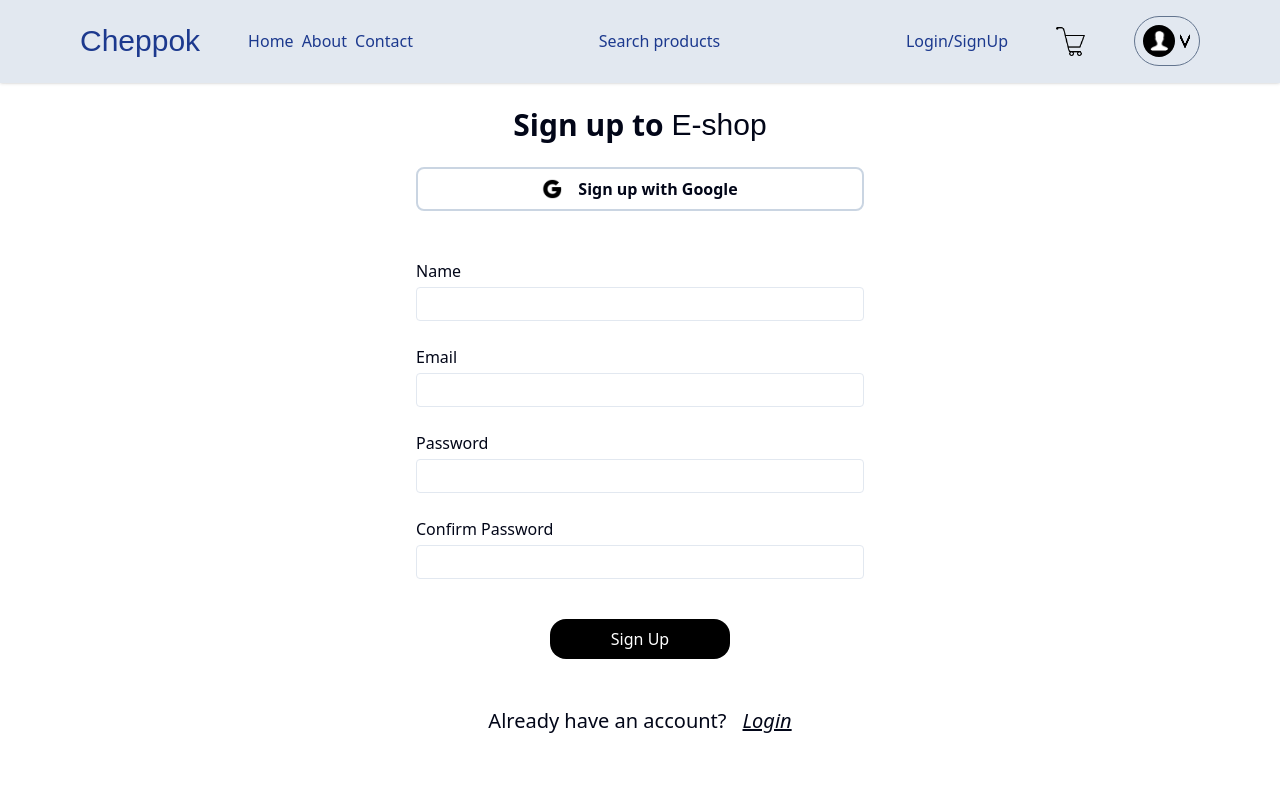
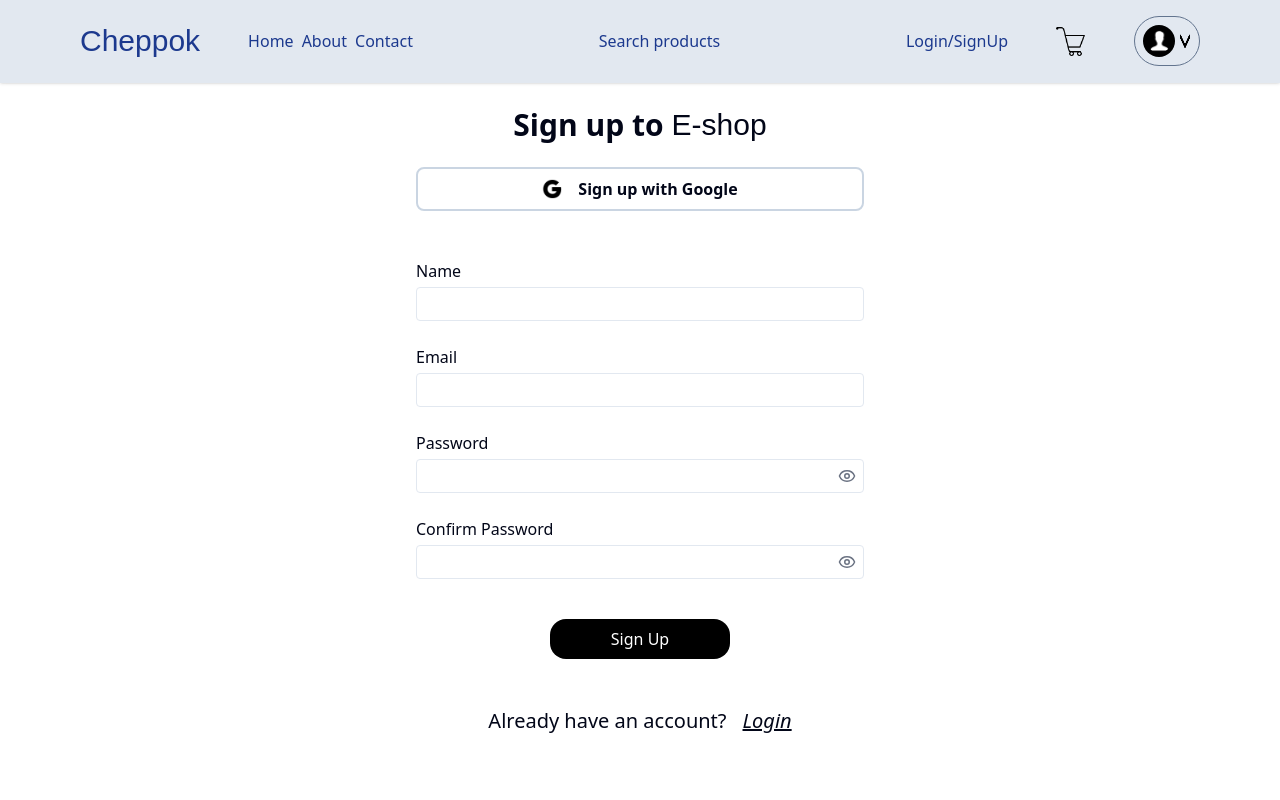
Before and after one commit to cheppok/E-shop, a Next.js app: page /register in a window 1280 px wide. Shown: the top 800 px of the page. Built offline with nearby package versions, Linux system fonts and the light colour scheme; no server answers; the database is empty; a web font is replaced by a local one.

Commit message:
authOption edited

```diff
--- a/app/components/input/input.tsx
+++ b/app/components/input/input.tsx
@@ -1,54 +1,3 @@
-// "use client";
-
-// import React from "react";
-// import {
-//   FieldErrors,
-//   FieldValues,
-//   UseFormRegister,
-// } from "react-hook-form";
-
-// type InputProps = {
-//   id: string;
-//   label: string;
-//   type?: string;
-//   disabled?: boolean;
-//   required?: boolean | string; // 👈 allow custom error message
-//   errors?: FieldErrors<FieldValues>;
-//   register: UseFormRegister<FieldValues>; // ✅ clean typing
-// };
-
-// export const Input: React.FC<InputProps> = ({
-//   id,
-//   label,
-//   type = "text",
-//   disabled,
-//   required,
-//   errors,
-//   register,
-// }) => {
-//   return (
-//     <div className="flex flex-col gap-1 w-full">
-//       <label htmlFor={id} className="text-sm font-medium">
-//         {label}
-//       </label>
-//       <input
-//         id={id}
-//         type={type}
-//         {...register(id, { required })}
-//         disabled={disabled}
-//         className="border rounded px-2 py-1 focus:outline-none focus:ring-2 focus:ring-black disabled:opacity-50"
-//       />
-//       {errors?.[id] && (
-//         <span className="text-red-500 text-sm">
-//           {typeof required === "string"
-//             ? required
-//             : "This field is required"}
-//         </span>
-//       )}
-//     </div>
-//   );
-// };
-
 "use client";
 
 import * as React from "react";
@@ -60,9 +9,10 @@ import {
 	Path,
 } from "react-hook-form";
 import { cn } from "@/lib/utils";
+import { Eye, EyeOff } from "lucide-react";
 
 type InputProps<T extends FieldValues> = {
-	id: Path<T>; // ✅ Use Path<T> instead of keyof T
+	id: Path<T>;
 	label: string;
 	type?: string;
 	disabled?: boolean;
@@ -80,19 +30,33 @@ export function Input<T extends FieldValues>({
 	validation,
 	errors,
 }: InputProps<T>) {
+	const [show, setShow] = React.useState(false);
+	const isPassword = type === "password";
+
 	return (
 		<div className="flex flex-col gap-1 w-full">
 			<label htmlFor={id}>{label}</label>
+			<div className="relative">
 				<input
 					id={id}
-				type={type}
+					type={isPassword && show ? "text" : type}
 					{...register(id, validation)}
 					disabled={disabled}
 					className={cn(
-					"border rounded px-2 py-1",
+						"border rounded px-2 py-1 w-full pr-10", // add padding for icon
 						errors?.[id] && "border-red-500"
 					)}
 				/>
+				{isPassword && (
+					<button
+						type="button"
+						onClick={() => setShow(!show)}
+						className="absolute inset-y-0 right-2 flex items-center text-gray-500"
+					>
+						{show ? <EyeOff size={18} /> : <Eye size={18} />}
+					</button>
+				)}
+			</div>
 			{errors?.[id] && (
 				<span className="text-red-500 text-sm">
 					{errors[id]?.message?.toString() ||
--- a/app/register/registerForm.tsx
+++ b/app/register/registerForm.tsx
@@ -1,139 +1,3 @@
-// "use client";
-
-// import React, { useState } from "react";
-// import Input from "../components/input/input";
-// import { useForm, FieldValues, SubmitHandler } from "react-hook-form";
-// import Link from "next/link";
-// import Image from "next/image";
-// import { signIn } from "next-auth/react";
-// import { useRouter } from "next/navigation";
-
-// const RegisterForm = () => {
-// 	const router = useRouter();
-// 	const [isLoading, setIsLoading] = useState(false);
-
-// 	const {
-// 		register,
-// 		handleSubmit,
-// 		formState: { errors },
-// 	} = useForm<FieldValues>({
-// 		defaultValues: {
-// 			name: "",
-// 			email: "",
-// 			password: "",
-// 			confirmPassword: "",
-// 		},
-// 	});
-
-// 	const onSubmit: SubmitHandler<FieldValues> = async (data) => {
-// 		setIsLoading(true);
-
-// 		// Optional: Confirm password match
-// 		if (data.password !== data.confirmPassword) {
-// 			alert("Passwords do not match.");
-// 			setIsLoading(false);
-// 			return;
-// 		}
-
-// 		try {
-// 			const response = await fetch("/api/register", {
-// 				method: "POST",
-// 				headers: {
-// 					"Content-Type": "application/json",
-// 				},
-// 				body: JSON.stringify(data),
-// 			});
-
-// 			if (!response.ok) {
-// 				throw new Error("Failed to register user");
-// 			}
-
-// 			const result = await response.json();
-// 			console.log("User created:", result);
-
-// 			// ✅ Redirect to login page
-// 			router.push("/sign-in");
-// 		} catch (error) {
-// 			console.error("Registration error:", error);
-// 		} finally {
-// 			setIsLoading(false);
-// 		}
-// 	};
-// 	return (
-// 		<>
-// 			<button
-// 				onClick={() => {
-// 					signIn("google");
-// 				}}
-// 				className="self-center-safe w-2/4   font-bold border-2 border-slate-300 rounded-md mb-6 cursor-pointer "
-// 			>
-// 				<div className="flex justify-center gap-4 pt-3 pb-2 ">
-// 					<Image src={"/google2.png"} height={20} width={20} alt="" />
-// 					<p>Sign up with google</p>
-// 				</div>
-// 			</button>
-// 			<div className="w-2/4 self-center-safe mb-6">
-// 				<Input
-// 					id="name"
-// 					label="name"
-// 					disabled={isLoading}
-// 					errors={errors}
-// 					register={register}
-// 					required
-// 				/>
-// 			</div>
-// 			<div className="w-2/4 self-center-safe mb-6 ">
-// 				<Input
-// 					id="email"
-// 					type="email"
-// 					label="email"
-// 					disabled={isLoading}
-// 					errors={errors}
-// 					register={register}
-// 					required
-// 				/>
-// 			</div>
-// 			<div className="w-2/4 self-center-safe mb-6 ">
-// 				<Input
-// 					id="password"
-// 					label="password"
-// 					disabled={isLoading}
-// 					errors={errors}
-// 					register={register}
-// 					required
-// 					type="password"
-// 				/>
-// 			</div>
-// 			<div className="w-2/4 self-center-safe mb-6">
-// 				<Input
-// 					id="confirmPassword"
-// 					label="confirm password"
-// 					disabled={isLoading}
-// 					errors={errors}
-// 					register={register}
-// 					required
-// 					type="password"
-// 				/>
-// 			</div>
-// 			<button
-// 				type="submit"
-// 				onClick={handleSubmit(onSubmit)}
-// 				className="bg-black text-white rounded-2xl p-2 w-2/12 self-center-safe mt-12"
-// 			>
-// 				{isLoading ? "loading" : "Sign Up"}
-// 			</button>
-// 			<div className="flex gap-4 justify-center text-xl mt-12">
-// 				<p>Already have an account?</p>
-// 				<Link href={"/sign-in"} className="underline italic">
-// 					Login
-// 				</Link>
-// 			</div>
-// 		</>
-// 	);
-// };
-
-// export default RegisterForm;
-
 "use client";
 
 import React, { useState } from "react";
@@ -240,12 +104,19 @@ const RegisterForm = () => {
 			/>
 
 			{/* Password */}
+			{/* Password */}
 			<Input<RegisterFormData>
 				id="password"
 				label="Password"
 				type="password"
 				register={register}
-				validation={{ required: "Password is required" }}
+				validation={{
+					required: "Password is required",
+					minLength: {
+						value: 6,
+						message: "Password must be at least 6 characters",
+					},
+				}}
 				errors={errors}
 				disabled={isLoading}
 			/>
```
Lines whose indentation alone changed are shown as unchanged.
